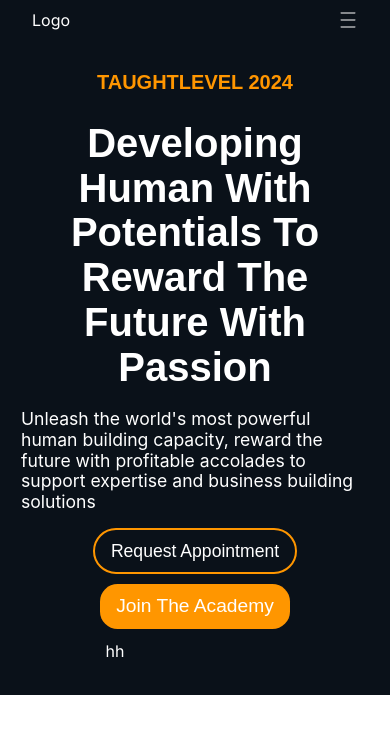
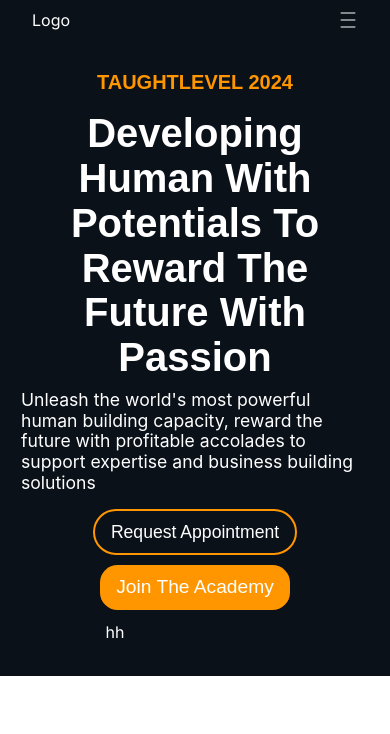
Before and after one commit to VictorKingsHub/taughtlevel, a Next.js app: page / in a window 390 px wide. Shown: the top 734 px of the page. Built offline with nearby package versions, Linux system fonts and the light colour scheme.

Commit message:
mobile Hero Section

```diff
--- a/ui/nav/welcome/HeroSection.module.css
+++ b/ui/nav/welcome/HeroSection.module.css
@@ -61,7 +61,7 @@
     line-height: 3.2rem;
 
     @media (max-width: 767px) {
-        margin: .9rem;
+        margin: .3rem;
         text-align: center;
         line-height: 2.8rem;
     }
```
